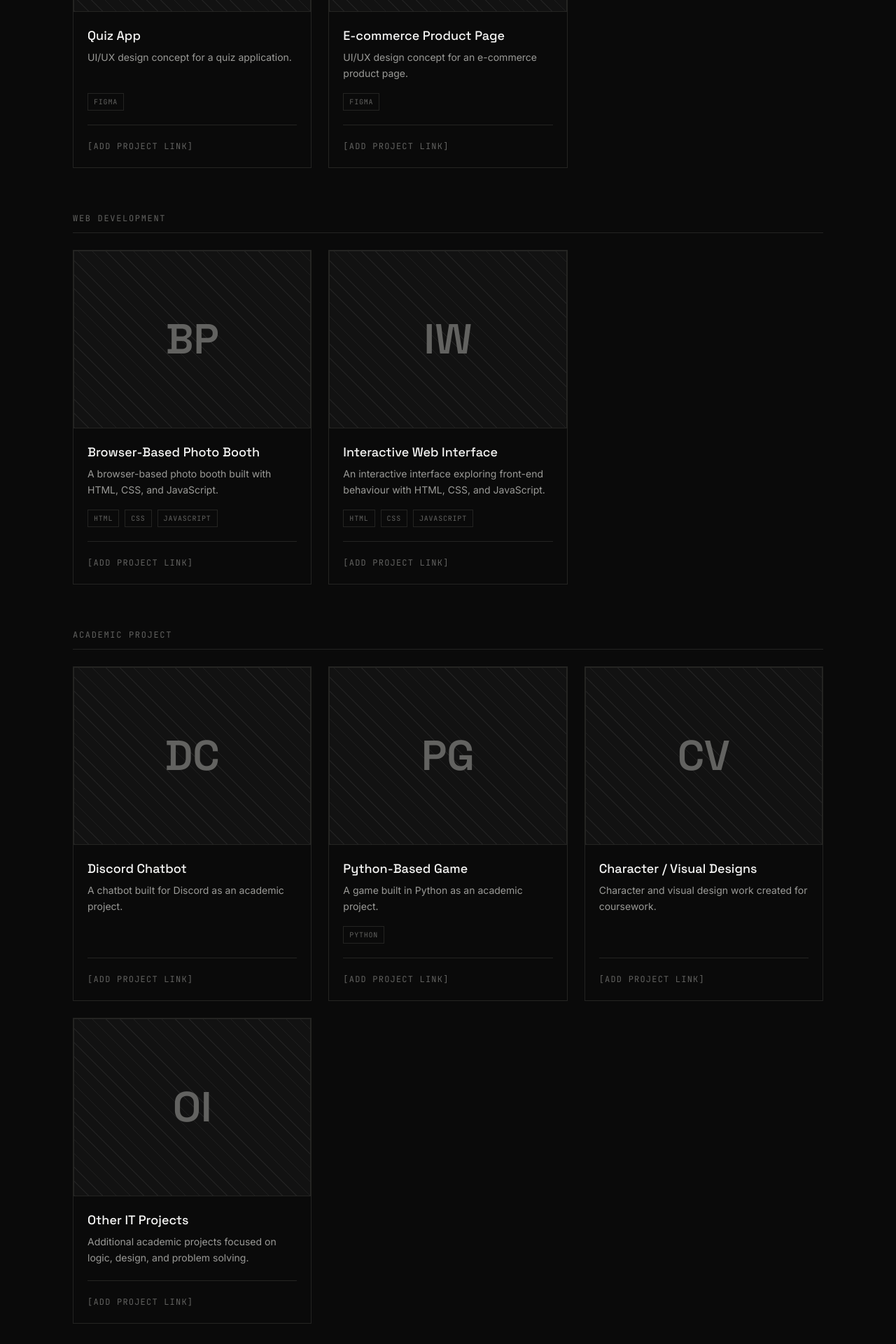
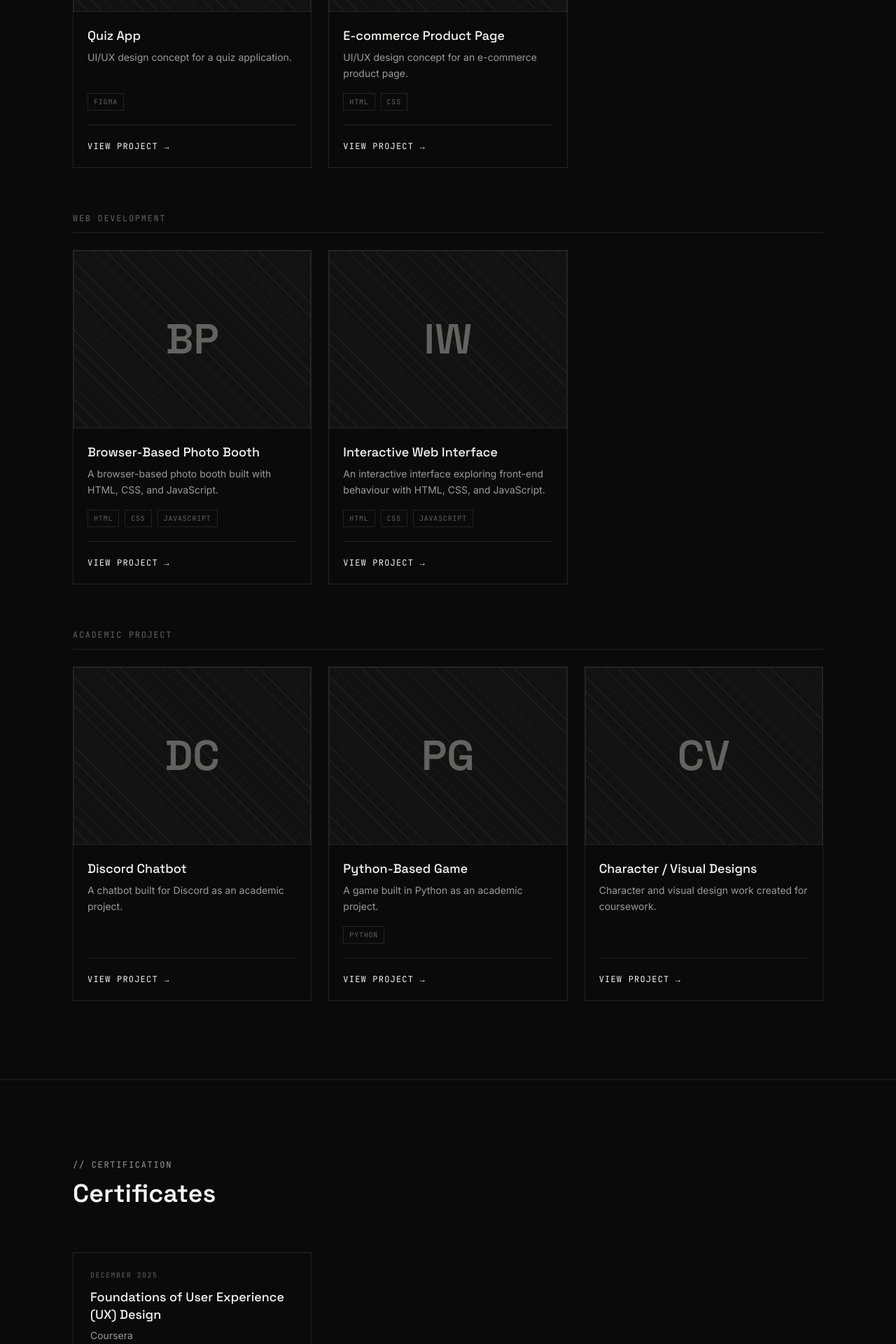
Before and after one commit to ryzacuriba16-a11y/RYZ, a React (Vite) app: page / in a window 1280 px wide. Shown: the part 3960-5880 px from the top of the page at 70% size. Built offline with nearby package versions, Linux system fonts and the light colour scheme.

Commit message:
Set project links to 'NA' and update tech stack
Updated project links to 'NA' and modified tech stack for the E-commerce Product Page.

```diff
--- a/src/data/content.js
+++ b/src/data/content.js
@@ -94,7 +94,7 @@ export const projects = [
     category: "UI/UX Design",
     description: "UI/UX design concept for a product landing page.",
     tech: ["Figma"],
-    link: null,
+    link: "NA",
     image: null,
   },
   {
@@ -102,7 +102,7 @@ export const projects = [
     category: "UI/UX Design",
     description: "UI concept design spanning a web and mobile app experience.",
     tech: ["Figma"],
-    link: null,
+    link: "NA",
     image: null,
   },
   {
@@ -110,15 +110,15 @@ export const projects = [
     category: "UI/UX Design",
     description: "UI/UX design concept for a quiz application.",
     tech: ["Figma"],
-    link: null,
+    link: "NA",
     image: null,
   },
   {
     name: "E-commerce Product Page",
     category: "UI/UX Design",
     description: "UI/UX design concept for an e-commerce product page.",
-    tech: ["Figma"],
-    link: null,
+    tech: ["HTML", "CSS"],
+    link: "NA",
     image: null,
   },
   {
@@ -126,7 +126,7 @@ export const projects = [
     category: "Web Development",
     description: "A browser-based photo booth built with HTML, CSS, and JavaScript.",
     tech: ["HTML", "CSS", "JavaScript"],
-    link: null,
+    link: "NA",
     image: null,
   },
   {
@@ -134,7 +134,7 @@ export const projects = [
     category: "Web Development",
     description: "An interactive interface exploring front-end behaviour with HTML, CSS, and JavaScript.",
     tech: ["HTML", "CSS", "JavaScript"],
-    link: null,
+    link: "NA",
     image: null,
   },
   {
@@ -142,7 +142,7 @@ export const projects = [
     category: "Academic Project",
     description: "A chatbot built for Discord as an academic project.",
     tech: [],
-    link: null,
+    link: "NA",
     image: null,
   },
   {
@@ -150,7 +150,7 @@ export const projects = [
     category: "Academic Project",
     description: "A game built in Python as an academic project.",
     tech: ["Python"],
-    link: null,
+    link: "NA",
     image: null,
   },
   {
@@ -158,15 +158,7 @@ export const projects = [
     category: "Academic Project",
     description: "Character and visual design work created for coursework.",
     tech: [],
-    link: null,
-    image: null,
-  },
-  {
-    name: "Other IT Projects",
-    category: "Academic Project",
-    description: "Additional academic projects focused on logic, design, and problem solving.",
-    tech: [],
-    link: null,
+    link: "NA",
     image: null,
   },
 ];
```
